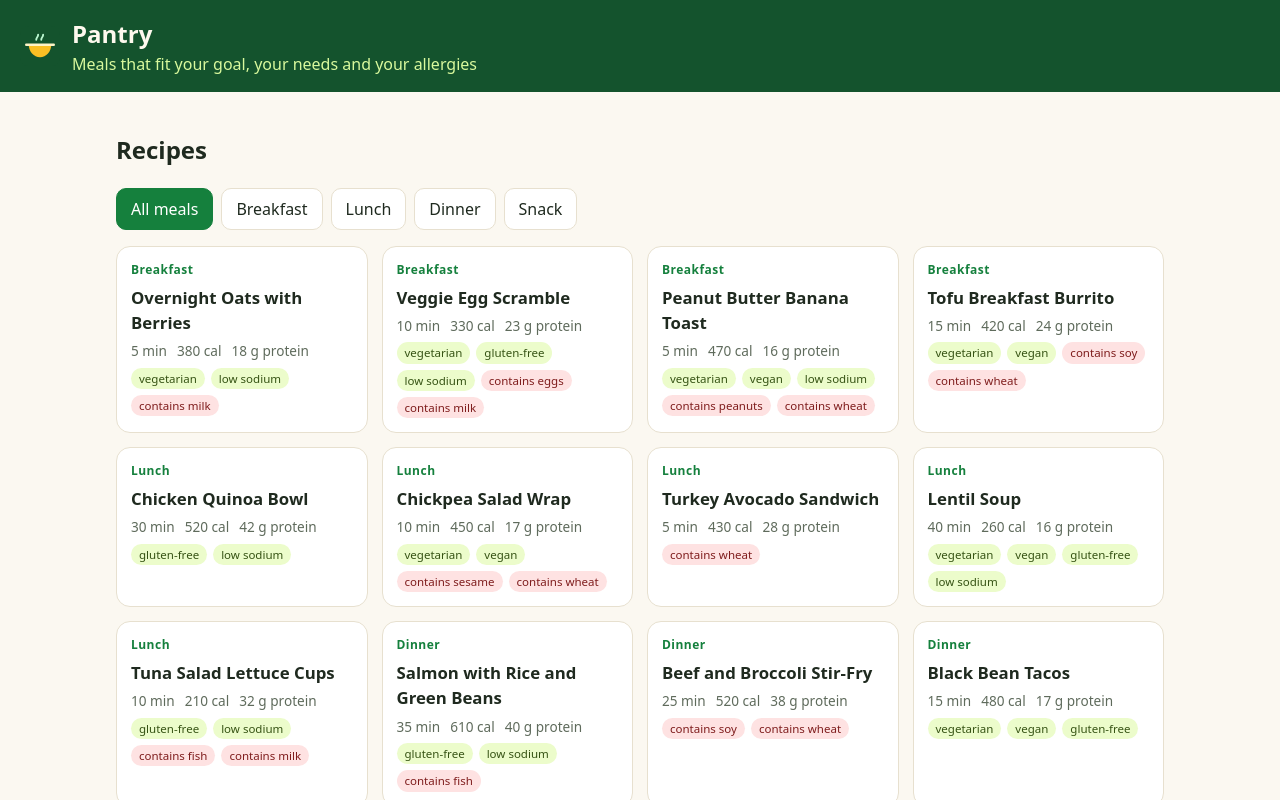
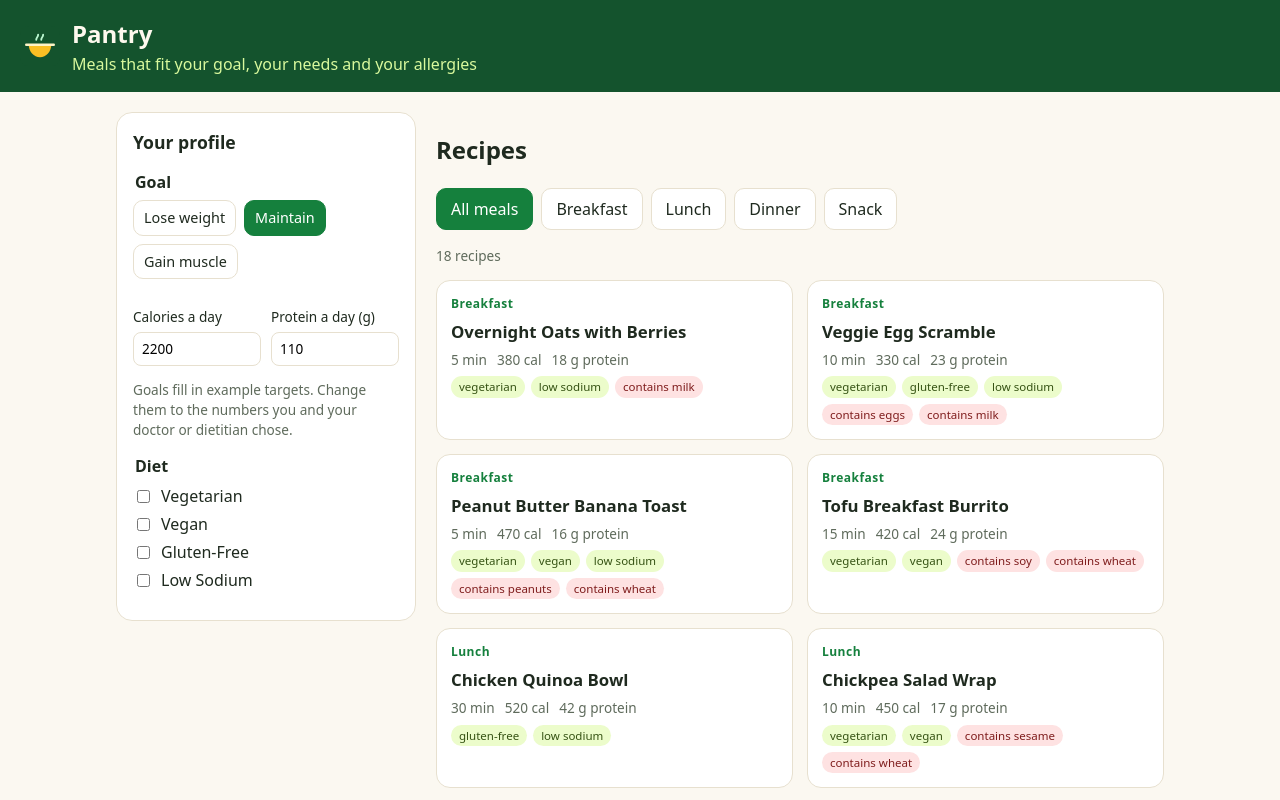
Before and after one commit to TheoYanvno/pantry, a React app: page / in a window 1280 px wide. Shown: the top 800 px of the page. Built offline with nearby package versions, Linux system fonts and the light colour scheme.

Commit message:
Profile: pick a goal (lose, maintain or gain) that fills in example calorie and protein targets you can change, choose diets to filter recipes, saved in the browser and cleaned on load, with tests

```diff
--- a/public/styles.css
+++ b/public/styles.css
@@ -29,3 +29,15 @@ button.primary { background: var(--accent); color: #fff; border-color: var(--acc
 .note { font-size: .8rem; color: var(--muted); border-top: 1px solid var(--line); margin-top: 24px; padding-top: 10px; }
 @media (max-width: 640px) { .nutrition { grid-template-columns: repeat(3, 1fr); } .cols { grid-template-columns: 1fr; } }
 .meta { margin: 8px 0 0; font-size: .85rem; color: var(--muted); }
+.page { display: grid; grid-template-columns: 300px 1fr; gap: 20px; align-items: start; }
+.profile { background: var(--panel); border: 1px solid var(--line); border-radius: 16px; padding: 16px; position: sticky; top: 12px; }
+.profile h2 { margin-top: 0; font-size: 1.1rem; }
+fieldset { border: 0; padding: 0; margin: 0 0 12px; }
+legend { font-weight: 600; margin-bottom: 6px; }
+.targets { display: grid; grid-template-columns: 1fr 1fr; gap: 10px; }
+.targets label { display: flex; flex-direction: column; font-size: .85rem; gap: 4px; }
+input[type=number] { font: inherit; padding: 6px 8px; border: 1px solid var(--line); border-radius: 8px; width: 100%; }
+.checks { display: flex; flex-direction: column; gap: 4px; }
+.checks label { display: flex; gap: 8px; align-items: center; text-transform: capitalize; }
+.profile .tabs button { padding: 6px 10px; font-size: .9rem; }
+@media (max-width: 800px) { .page { grid-template-columns: 1fr; } .profile { position: static; } }
--- a/src/App.jsx
+++ b/src/App.jsx
@@ -1,13 +1,17 @@
-import { useState } from 'react';
+import { useEffect, useState } from 'react';
 import { RECIPES, MEALS, findRecipe } from './lib/recipes.js';
 import RecipeCard from './components/RecipeCard.jsx';
 import RecipeDetail from './components/RecipeDetail.jsx';
+import ProfileForm from './components/ProfileForm.jsx';
+import { loadProfile, saveProfile, cleanProfile, fitsDiets } from './lib/profile.js';
 
 export default function App() {
   const [meal, setMeal] = useState('all');
   const [openId, setOpenId] = useState(null);
+  const [profile, setProfile] = useState(loadProfile);
+  useEffect(() => { saveProfile(cleanProfile(profile)); }, [profile]);
   const open = openId ? findRecipe(openId) : null;
-  const shown = RECIPES.filter(r => meal === 'all' || r.meal === meal);
+  const shown = RECIPES.filter(r => (meal === 'all' || r.meal === meal) && fitsDiets(r, profile.diets));
 
   return (
     <>
@@ -17,6 +21,8 @@ export default function App() {
       </header>
       <main>
         {open ? <RecipeDetail recipe={open} onBack={() => setOpenId(null)} /> : (
+          <div className="page">
+          <ProfileForm profile={profile} onChange={setProfile} />
           <section aria-labelledby="recipes-title">
             <h2 id="recipes-title">Recipes</h2>
             <div className="tabs" role="group" aria-label="Meal">
@@ -24,8 +30,10 @@ export default function App() {
                 <button key={m} aria-pressed={meal === m} onClick={() => setMeal(m)}>{m === 'all' ? 'All meals' : m[0].toUpperCase() + m.slice(1)}</button>
               ))}
             </div>
+            <p className="muted small" role="status">{shown.length} recipe{shown.length === 1 ? '' : 's'}{profile.diets.length ? ` that are ${profile.diets.join(' and ')}` : ''}</p>
             <div className="grid">{shown.map(r => <RecipeCard key={r.id} recipe={r} onOpen={setOpenId} />)}</div>
           </section>
+          </div>
         )}
         <p className="note">Nutrition numbers are estimates per serving. Pantry is a planning tool, not medical or dietary advice: read food labels and check with a doctor or dietitian about allergies and nutrition needs.</p>
       </main>
--- /dev/null
+++ b/src/components/ProfileForm.jsx
@@ -0,0 +1,42 @@
+import { GOALS, LIMITS, withGoal } from '../lib/profile.js';
+import { DIETS } from '../lib/recipes.js';
+
+// The profile form: goal, daily targets and diets. Changes save as you go.
+export default function ProfileForm({ profile, onChange }) {
+  function toggle(key, value) {
+    const list = profile[key];
+    onChange({ ...profile, [key]: list.includes(value) ? list.filter(x => x !== value) : [...list, value] });
+  }
+  return (
+    <section className="profile" aria-labelledby="profile-title">
+      <h2 id="profile-title">Your profile</h2>
+      <fieldset>
+        <legend>Goal</legend>
+        <div className="tabs">
+          {Object.entries(GOALS).map(([id, g]) => (
+            <button key={id} type="button" aria-pressed={profile.goal === id} onClick={() => onChange(withGoal(profile, id))}>{g.label}</button>
+          ))}
+        </div>
+      </fieldset>
+      <div className="targets">
+        <label>Calories a day
+          <input type="number" min={LIMITS.calories[0]} max={LIMITS.calories[1]} step="50" value={profile.calories}
+            onChange={e => onChange({ ...profile, calories: Number(e.target.value) })} />
+        </label>
+        <label>Protein a day (g)
+          <input type="number" min={LIMITS.protein[0]} max={LIMITS.protein[1]} step="5" value={profile.protein}
+            onChange={e => onChange({ ...profile, protein: Number(e.target.value) })} />
+        </label>
+      </div>
+      <p className="muted small">Goals fill in example targets. Change them to the numbers you and your doctor or dietitian chose.</p>
+      <fieldset>
+        <legend>Diet</legend>
+        <div className="checks">
+          {DIETS.map(d => (
+            <label key={d}><input type="checkbox" checked={profile.diets.includes(d)} onChange={() => toggle('diets', d)} /> {d}</label>
+          ))}
+        </div>
+      </fieldset>
+    </section>
+  );
+}
--- /dev/null
+++ b/src/lib/profile.js
@@ -0,0 +1,54 @@
+// The profile: a goal, daily calorie and protein targets, diet choices and allergies, saved in the
+// browser. Starting targets are general examples only; people should set their own, ideally with a
+// doctor or dietitian.
+import { DIETS, ALLERGENS } from './recipes.js';
+
+const KEY = 'pantry:profile';
+
+export const GOALS = {
+  lose: { label: 'Lose weight', calories: 1800, protein: 120 },
+  maintain: { label: 'Maintain', calories: 2200, protein: 110 },
+  gain: { label: 'Gain muscle', calories: 2700, protein: 150 },
+};
+
+export const LIMITS = { calories: [1200, 4500], protein: [40, 300] };
+
+export function defaultProfile() {
+  return { goal: 'maintain', calories: GOALS.maintain.calories, protein: GOALS.maintain.protein, diets: [], allergies: [] };
+}
+
+function clamp(n, [lo, hi], fallback) {
+  const v = Math.round(Number(n));
+  return Number.isFinite(v) ? Math.min(hi, Math.max(lo, v)) : fallback;
+}
+
+// Clean up anything saved or typed: unknown goals, diets and allergens are dropped, numbers kept in range.
+export function cleanProfile(raw) {
+  const d = defaultProfile();
+  if (!raw || typeof raw !== 'object') return d;
+  return {
+    goal: GOALS[raw.goal] ? raw.goal : d.goal,
+    calories: clamp(raw.calories, LIMITS.calories, d.calories),
+    protein: clamp(raw.protein, LIMITS.protein, d.protein),
+    diets: Array.isArray(raw.diets) ? DIETS.filter(x => raw.diets.includes(x)) : [],
+    allergies: Array.isArray(raw.allergies) ? ALLERGENS.filter(x => raw.allergies.includes(x)) : [],
+  };
+}
+
+// Picking a goal fills in its example targets.
+export function withGoal(profile, goal) {
+  return GOALS[goal] ? { ...profile, goal, calories: GOALS[goal].calories, protein: GOALS[goal].protein } : profile;
+}
+
+export function loadProfile(storage = globalThis.localStorage) {
+  try { return cleanProfile(JSON.parse(storage?.getItem(KEY) || 'null')); } catch { return defaultProfile(); }
+}
+
+export function saveProfile(profile, storage = globalThis.localStorage) {
+  try { storage?.setItem(KEY, JSON.stringify(profile)); return true; } catch { return false; }
+}
+
+// A recipe fits the chosen diets only when it carries every one of them.
+export function fitsDiets(recipe, diets) {
+  return diets.every(d => recipe.diets.includes(d));
+}
```
Also changed, not shown: 3 other files (tests, documents, lock files or other folders).
